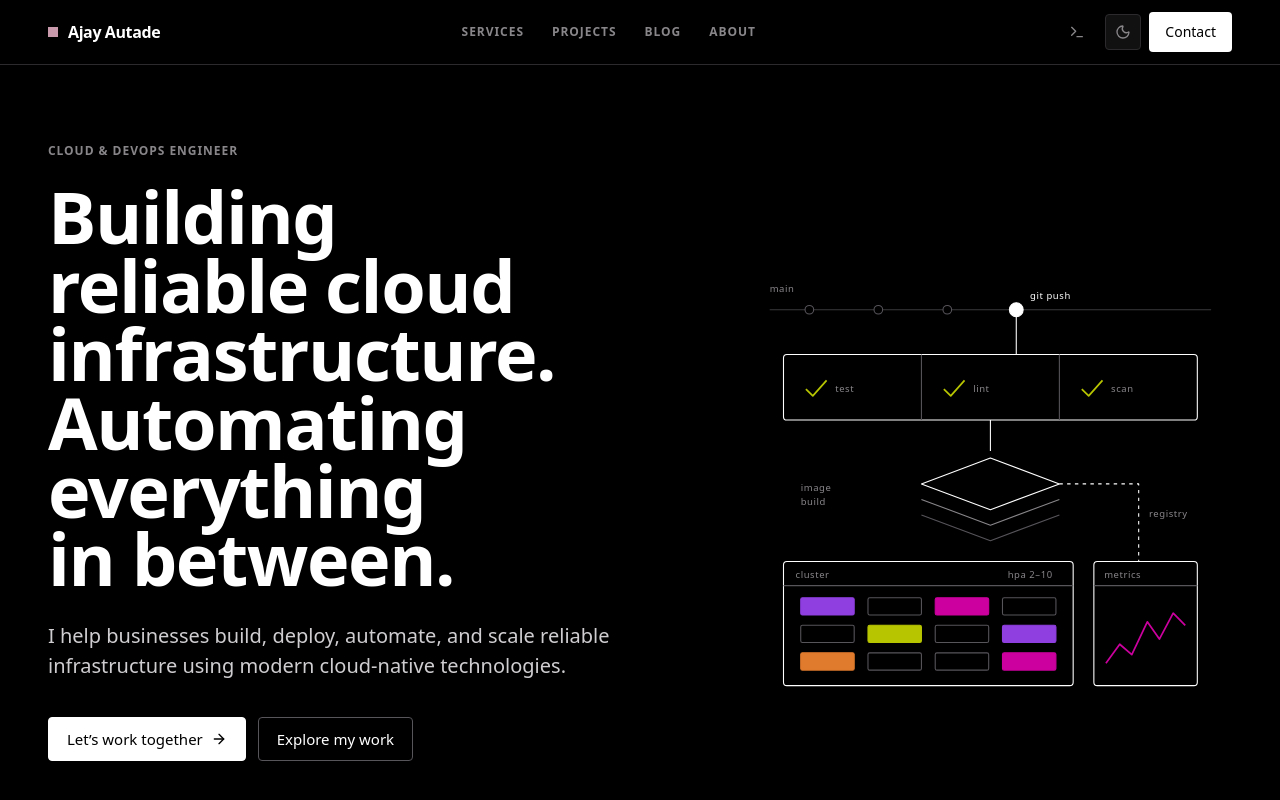
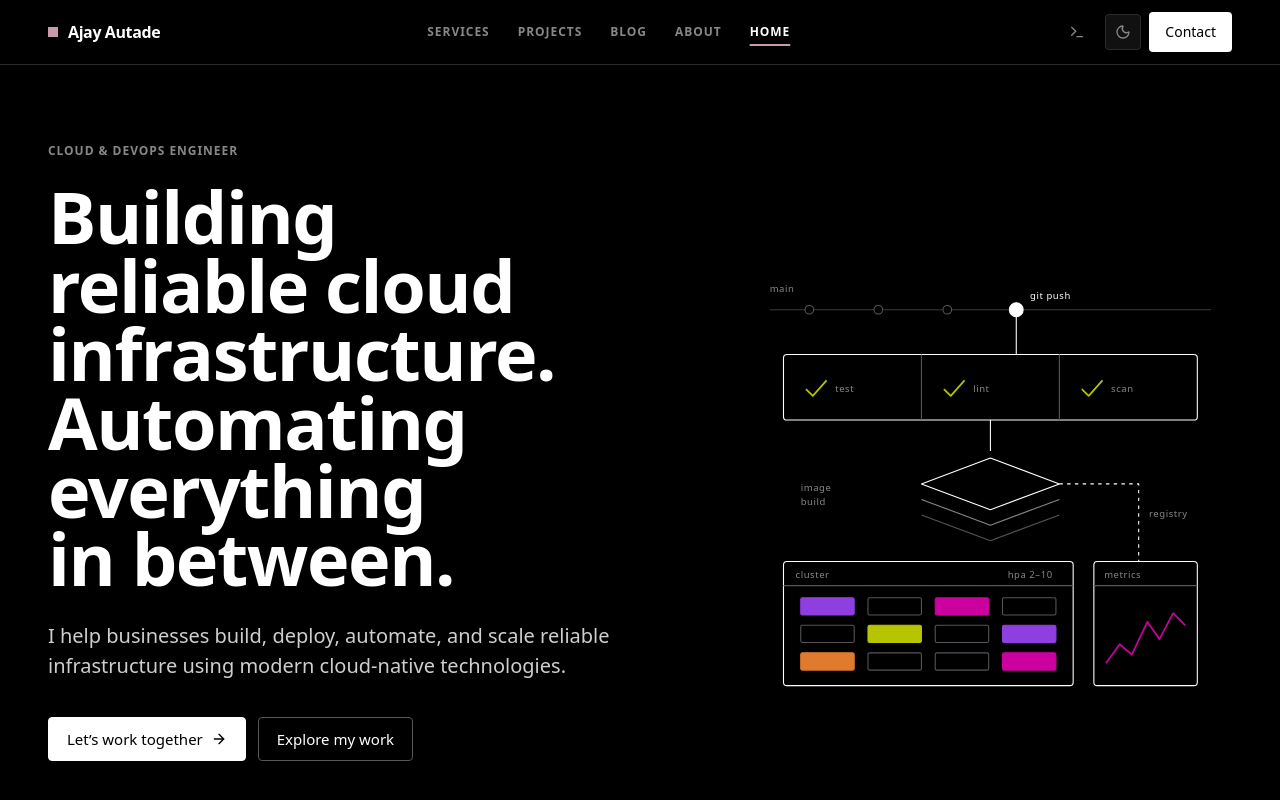
Before and after one commit to ajayautade/ajayautadeportfolio, a Next.js app: page / in a window 1280 px wide. Shown: the top 800 px of the page. Built offline with nearby package versions, Linux system fonts and the light colour scheme; a web font is replaced by a local one.

Commit message:
feat(navigation): add Home button to main header navigation

```diff
--- a/src/components/site/SiteHeader.tsx
+++ b/src/components/site/SiteHeader.tsx
@@ -39,7 +39,8 @@ export default function SiteHeader() {
     };
   }, [menuOpen]);
 
-  const isActive = (href: string) => pathname === href || pathname.startsWith(`${href}/`);
+  const isActive = (href: string) =>
+    href === "/" ? pathname === "/" : pathname === href || pathname.startsWith(`${href}/`);
 
   return (
     <>
--- a/src/lib/site.ts
+++ b/src/lib/site.ts
@@ -26,6 +26,7 @@ export const mainNav = [
   { label: "Projects", href: "/projects" },
   { label: "Blog", href: "/blog" },
   { label: "About", href: "/about" },
+  { label: "Home", href: "/" },
 ] as const;
 
 export const footerNav = [
```
